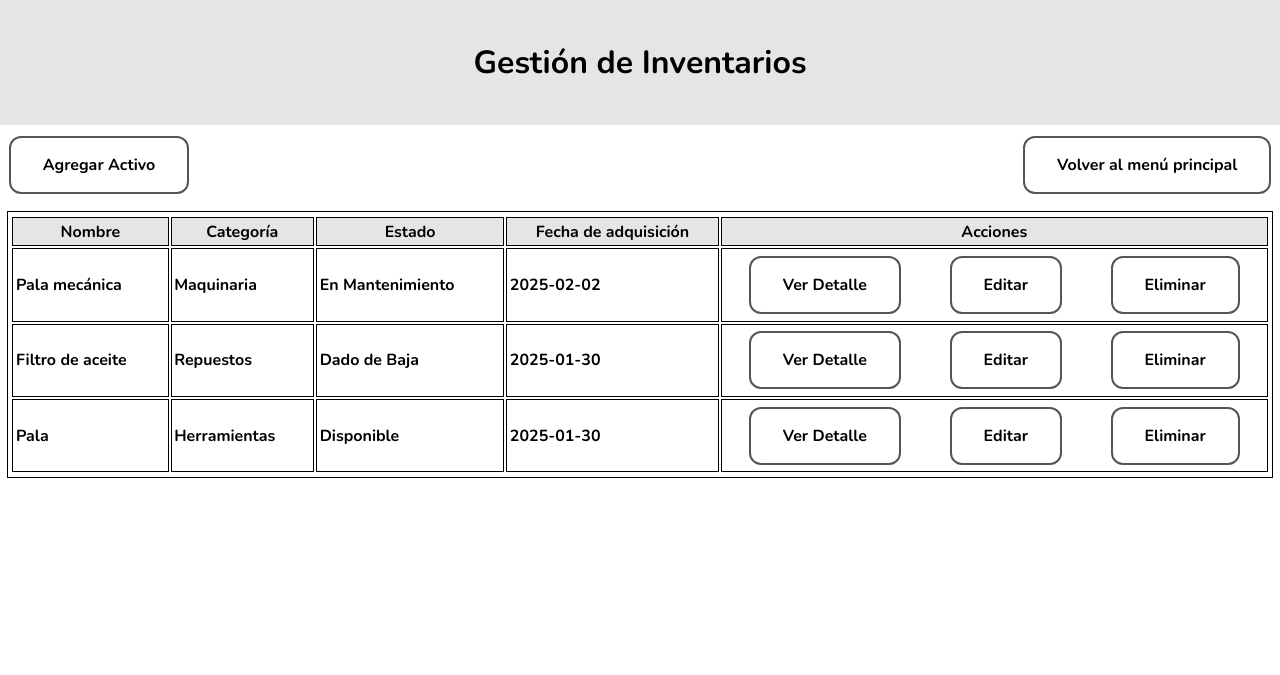
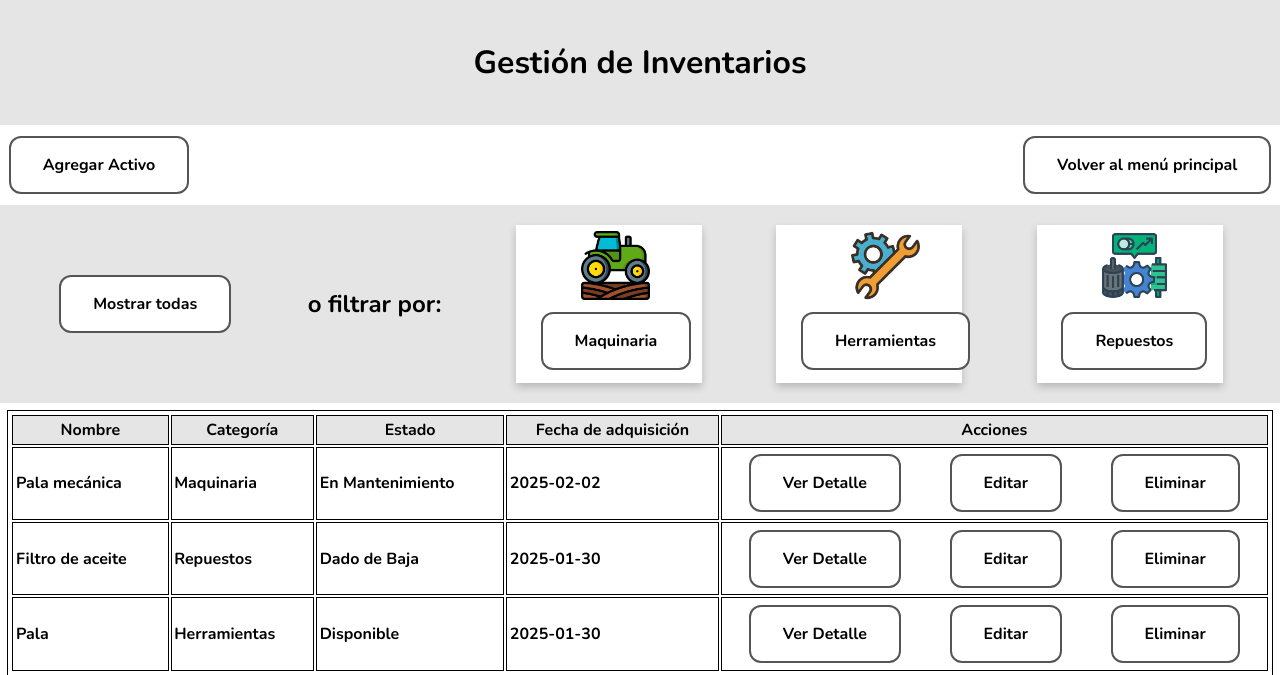
Before and after one commit to santiagohluna/gestion_inventario, a Flask app: page /inventario in a window 1280 px wide. Shown: the part 59-734 px from the top of the page. Run offline with Flask 3, Linux system fonts and the light colour scheme.

Commit message:
Se agregó la posibilidad de filtrar el inventario por categorías

```diff
--- a/app/routes.py
+++ b/app/routes.py
@@ -11,8 +11,20 @@ def index():
 
 @app.route("/inventario")
 def inventario():
-    activos = Activo.query.all()
-    return render_template("inventario.html", activos=activos)
+    categoria_filtro = request.args.get("categoria", "")
+    categorias = ["Maquinaria", "Herramientas", "Repuestos"]
+
+    if categoria_filtro and categoria_filtro in categorias:
+        activos = Activo.query.filter_by(categoria=categoria_filtro).all()
+    else:
+        activos = Activo.query.all()
+
+    return render_template(
+        "inventario.html",
+        activos=activos,
+        categorias=categorias,
+        categoria_filtro=categoria_filtro,
+    )
 
 
 @app.route("/agregar", methods=["GET", "POST"])
--- a/app/static/css/estilos.css
+++ b/app/static/css/estilos.css
@@ -60,6 +60,25 @@ header {
     justify-content: center;
 }
 
+.card2 {
+  /* Add shadows to create the "card" effect */
+  display: flex;
+  flex-direction: column;
+  justify-content: center;
+  padding: 5pt;
+  background-color: white;
+  box-shadow: 0 4px 8px 0 rgba(0,0,0,0.2);
+  transition: 0.3s;
+  width: 15%;
+  height: fit-content;
+  align-items: center;
+  flex-wrap: wrap;
+}
+
+.card-img{
+  width: 40%;
+}
+
 /* On mouse-over, add a deeper shadow */
 .card:hover {
     box-shadow: 0 8px 16px 0 rgba(0,0,0,0.2);
@@ -101,7 +120,8 @@ header {
     padding: 20px;
     display: flex;
     justify-content: space-around;
-    align-items: stretch;
+    align-items: center;
+    flex-direction: row;
 }
 
 .inventario {
@@ -129,7 +149,7 @@ table, th, td {
     padding: 2pt;
   }
 
-  input[type=text], select, textarea {
+input[type=text], select, textarea {
     width: 100%;
     padding: 12px;
     border: 1px solid #ccc;
@@ -137,12 +157,12 @@ table, th, td {
     resize: vertical;
   }
 
-  label {
+label {
     padding: 12px 12px 12px 0;
     display: inline-block;
   }
 
-  input[type=submit] {
+input[type=submit] {
     background-color: #04AA6D;
     color: white;
     padding: 12px 20px;
@@ -152,7 +172,7 @@ table, th, td {
     float: right;
   }
 
-  input[type=submit]:hover {
+input[type=submit]:hover {
     background-color: #45a049;
   }
 
--- a/app/templates/inventario.html
+++ b/app/templates/inventario.html
@@ -19,10 +19,53 @@
     <div class="cinta">
         <h1>Gestión de Inventarios</h1>
     </div>
+
     <div class="nav">
         <a href="{{ url_for('agregar') }}" class="button button1">Agregar Activo</a>
         <a href="{{ url_for('index') }}" class="button button1">Volver al menú principal</a>
     </div>
+
+    <div class="cinta">
+        <form method="GET" action="{{ url_for('inventario') }}">
+            <button type="submit" name="categoria" value="" class="button button1">Mostrar todas</button>
+        </form>
+        <div id="filtro">
+            <h2>o filtrar por:</h2>
+        </div>
+        <div class="card2">
+            <div class="card-img">
+                <img src="../static/maquinaria.png" alt="Avatar" style="width:100%">
+            </div>
+            <div class="container">
+                <form method="GET" action="{{ url_for('inventario') }}">
+                    <button type="submit" name="categoria" value="Maquinaria" class="button button1">Maquinaria</button>
+                </form>
+            </div>
+        </div>
+
+        <div class="card2">
+            <div class="card-img">
+                <img src="../static/herramientas.png" alt="Avatar" style="width:100%">
+            </div>
+            <div class="container">
+                <form method="GET" action="{{ url_for('inventario') }}">
+                    <button type="submit" name="categoria" value="Herramientas" class="button button1">Herramientas</button>
+                </form>
+            </div>
+        </div>
+
+        <div class="card2">
+            <div class="card-img">
+                <img src="../static/repuestos.png" alt="Avatar" style="width:100%">
+            </div>
+            <div class="container">
+                <form method="GET" action="{{ url_for('inventario') }}">
+                    <button type="submit" name="categoria" value="Repuestos" class="button button1">Repuestos</button>
+                </form>
+            </div>
+        </div>
+    </div>
+
     <section class="inventario">
 
         <table style="width:100%">
```
Also changed, not shown: app/templates/agregar.html (+7 -1 lines), instance/activos.db.
